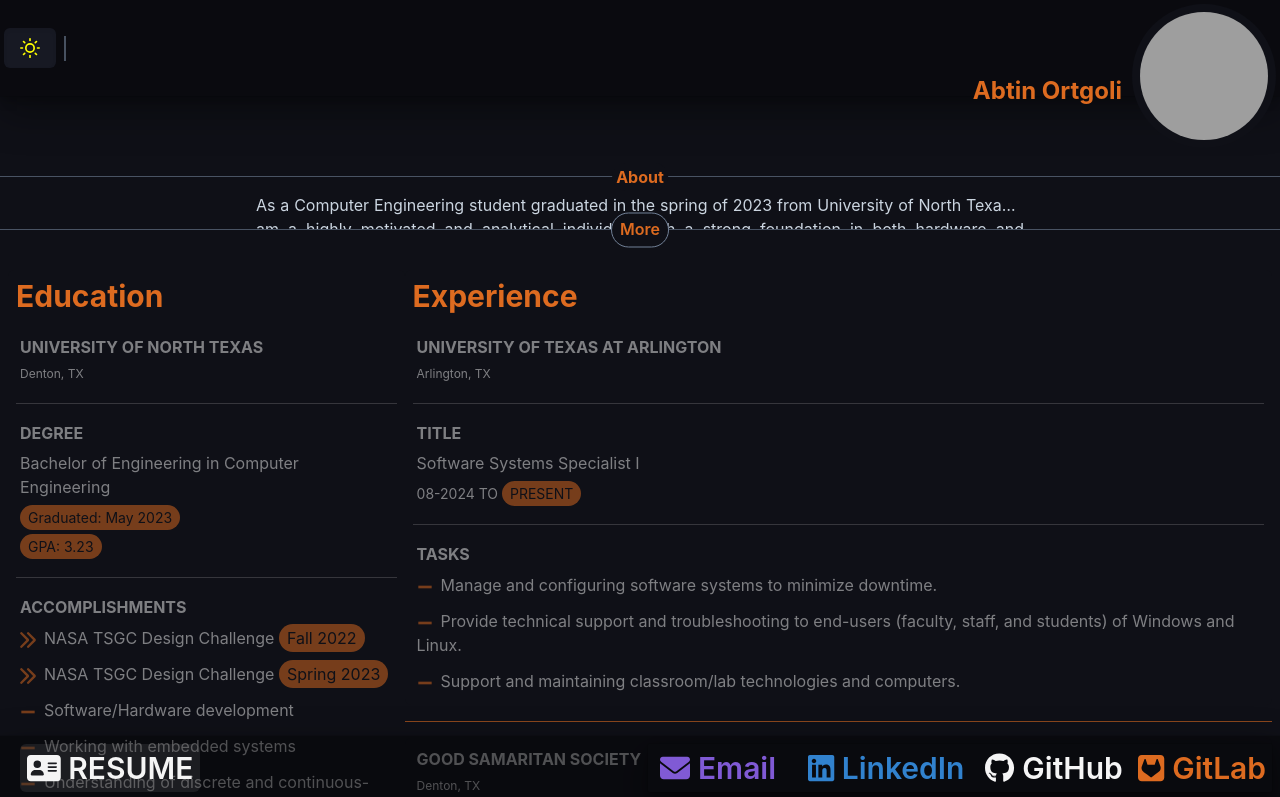
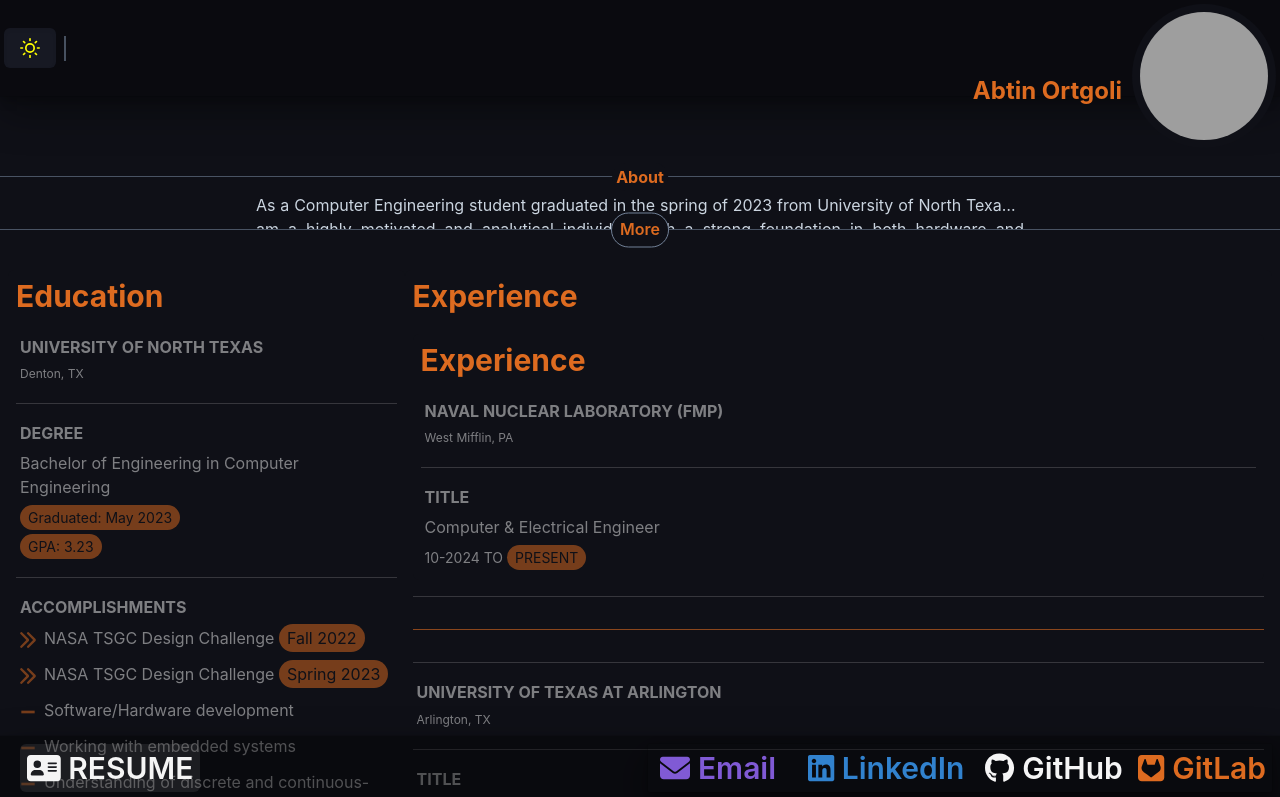
Before and after one commit to Zed-4/Portfolio-React-ChakraUI, a React (Create React App) app: page / in a window 1280 px wide. Shown: the top 797 px of the page. Built offline with nearby package versions, Linux system fonts and the light colour scheme; grey boxes are pictures that could not be loaded.

Commit message:
Update App.js

```diff
--- a/src/App.js
+++ b/src/App.js
@@ -481,7 +481,76 @@
               </CardHeader>
               <CardBody>
                 <Stack divider={<StackDivider />} spacing='4'>
+                  <Card
+              p='2'
+              bg={useColorModeValue(colors['bgGrayLight'], colors['bgBlack'])}
+              variant='unstyled'
+              _hover={{
+                boxShadow: 'dark-lg',
+                textDecoration: 'none',
+                bg: useColorModeValue(colors['whiteBar'], colors['blackBar']),
+                opacity: '100%'
+              }}>
+              <CardHeader >
+                <Heading
+                  pb='5'
+                  size='lg'
+                  color={useColorModeValue(colors['red'], colors['orange'])}>
+                  Experience
+                </Heading>
+              </CardHeader>
+              <CardBody>
+                <Stack divider={<StackDivider />} spacing='4'>
                   <Box
+                    p='1'
+                    opacity='50%'
+                    _hover={{
+                      boxShadow: 'inner',
+                      rounded: 'md',
+                      // bg: useColorModeValue(colors['bgWhite'], colors['orangeDark']),
+                      textDecoration: 'none',
+                      opacity: '100%'
+                    }}>
+                    <Heading size='sm' textTransform='uppercase'>
+                      Naval Nuclear Laboratory (FMP)
+                    </Heading>
+                    <Text pt='2' fontSize='xs'>
+                      West Mifflin, PA
+                    </Text>
+                  </Box>
+                  <Box
+                    p='1'
+                    opacity='50%'
+                    _hover={{
+                      boxShadow: 'inner',
+                      textDecoration: 'none',
+                      opacity: '100%'
+                    }}>
+                    <Heading size='sm' textTransform='uppercase'>
+                      Title
+                    </Heading>
+                    <Text pt='2' fontSize='md'>
+                      Computer & Electrical Engineer
+                    </Text>
+                    <Text pt='2' fontSize='sm'>
+                      <Highlight
+                        query={['PRESENT', 'emphasize', 'Accentuate']}
+                        styles={{
+                          px: '2',
+                          py: '1',
+                          rounded: 'full',
+                          bg: colors['orange'],
+                          color: useColorModeValue(colors['bgGrayLight'], colors['bgBlack'])
+                        }}
+                      >
+                        10-2024 TO PRESENT
+                      </Highlight>
+                    </Text>
+                  </Box>
+                </Stack>
+              </CardBody>
+            </Card>
+            <Divider borderColor={colors['orange']} my='4' /><Box
                     p='1'
                     opacity='50%'
                     _hover={{
```
